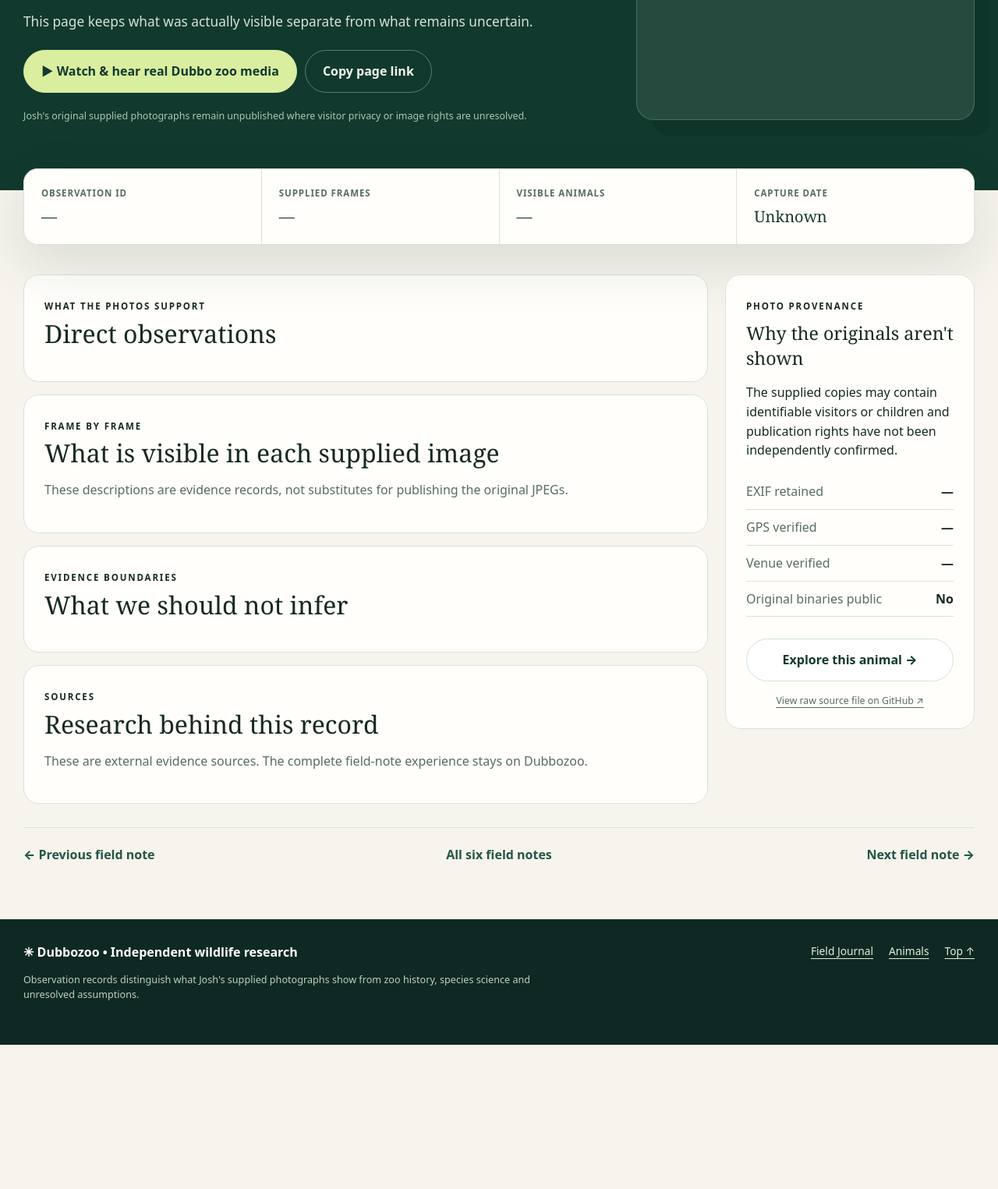
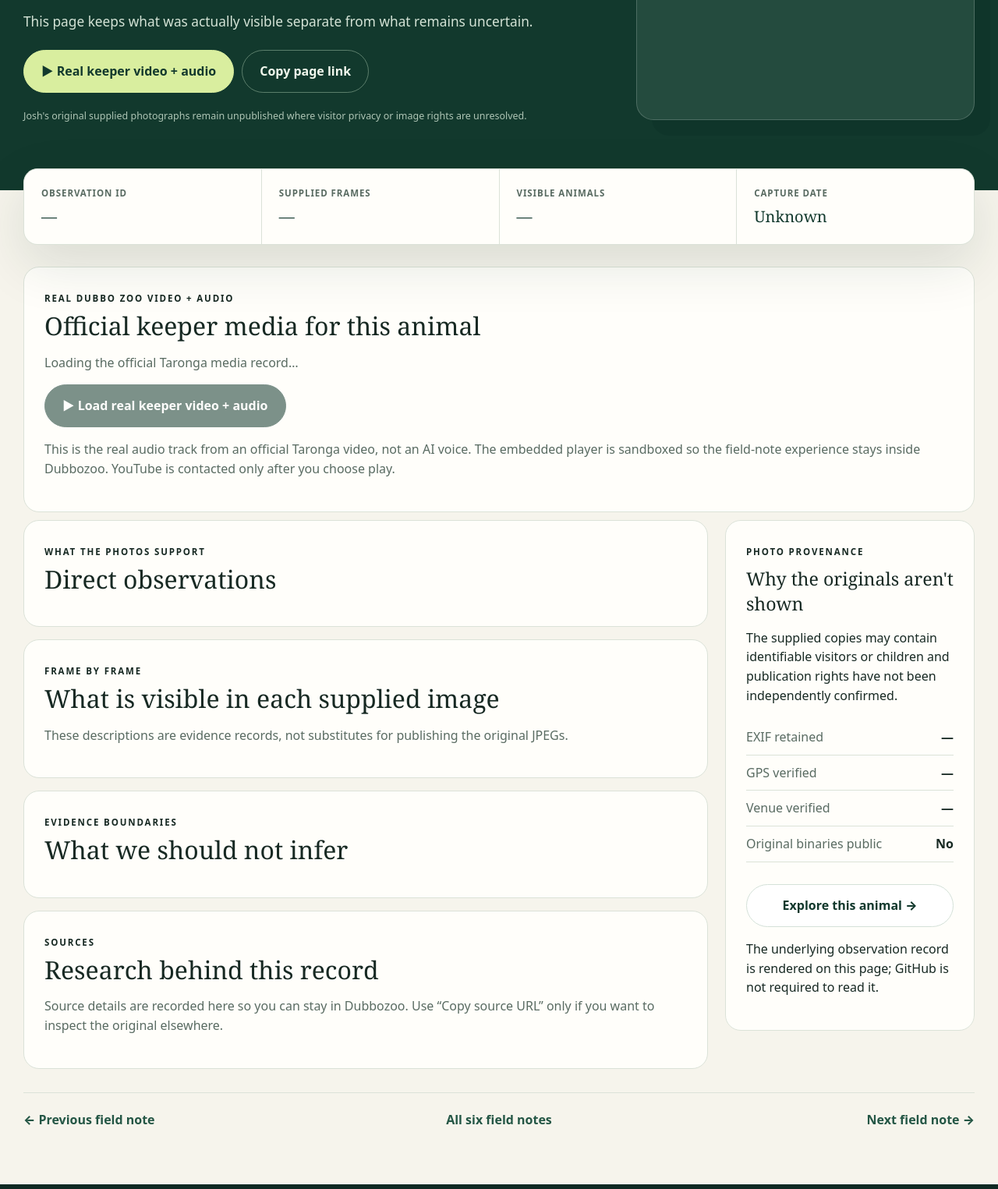
Before and after one commit to joshualparris/Dubbozoo, a plain HTML site: page field-note.html in a window 1280 px wide. Shown: the part 405-1930 px from the top of the page at 78% size. Before the commit the page ends 1745 px from the top, so only its background shows below. Drawn offline with Linux system fonts and the light colour scheme.

Commit message:
feat: embed real media and user-photo gallery in field notes

```diff
--- a/field-note.html
+++ b/field-note.html
@@ -21,7 +21,7 @@
 <h1 id="note-title">Opening field note…</h1>
 <p class="field-note-scientific" id="note-scientific">Loading observation record</p>
 <p class="field-note-lead" id="note-lead">This page keeps what was actually visible separate from what remains uncertain.</p>
-<div class="field-note-actions"><a class="btn lime" id="real-media-link" href="/#real-media">▶ Watch & hear real Dubbo zoo media</a><button class="btn outline" id="copy-note-url" type="button">Copy page link</button></div>
+<div class="field-note-actions"><a class="btn lime" id="real-media-link" href="#field-real-media">▶ Real keeper video + audio</a><button class="btn outline" id="copy-note-url" type="button">Copy page link</button></div>
 <p class="field-note-privacy">Josh's original supplied photographs remain unpublished where visitor privacy or image rights are unresolved.</p>
 </div><figure class="field-note-reference" id="note-reference"><div class="field-note-photo-placeholder">Loading public species-reference image…</div></figure></div>
 </div></header>
@@ -32,16 +32,29 @@
 <article class="summary-tile"><span>Visible animals</span><strong id="summary-subjects">—</strong></article>
 <article class="summary-tile"><span>Capture date</span><strong id="summary-date">Unknown</strong></article>
 </section>
+<section class="field-note-box field-real-media" id="field-real-media" aria-labelledby="field-media-heading">
+  <span class="eyebrow">REAL DUBBO ZOO VIDEO + AUDIO</span>
+  <h2 id="field-media-heading">Official keeper media for this animal</h2>
+  <p class="field-note-muted" id="field-media-summary">Loading the official Taronga media record…</p>
+  <div class="field-media-stage" id="field-media-stage"><button type="button" class="btn" id="field-media-play" disabled>▶ Load real keeper video + audio</button></div>
+  <p class="field-note-muted field-media-fine">This is the real audio track from an official Taronga video, not an AI voice. The embedded player is sandboxed so the field-note experience stays inside Dubbozoo. YouTube is contacted only after you choose play.</p>
+</section>
+<section class="field-note-box user-photo-section" id="user-photo-section" hidden>
+  <span class="eyebrow">JOSH'S SUPPLIED PHOTOS</span>
+  <h2>Giraffe Boardwalk observation gallery</h2>
+  <p class="field-note-muted" id="user-photo-note">Privacy-screened web copies of Josh's supplied photographs. Upload/submission date is not treated as capture date because the copies contain no retained EXIF/GPS.</p>
+  <div class="user-photo-gallery" id="user-photo-gallery"></div>
+</section>
 <section class="field-note-layout"><div class="field-note-primary">
 <article class="field-note-box"><span class="eyebrow">WHAT THE PHOTOS SUPPORT</span><h2>Direct observations</h2><div id="direct-observations"></div></article>
 <article class="field-note-box"><span class="eyebrow">FRAME BY FRAME</span><h2>What is visible in each supplied image</h2><p class="field-note-muted">These descriptions are evidence records, not substitutes for publishing the original JPEGs.</p><div class="frame-list" id="frame-list"></div></article>
 <article class="field-note-box"><span class="eyebrow">EVIDENCE BOUNDARIES</span><h2>What we should not infer</h2><p id="limits-text"></p><div class="unknown-grid" id="unknown-grid"></div></article>
-<article class="field-note-box"><span class="eyebrow">SOURCES</span><h2>Research behind this record</h2><p class="field-note-muted">These are external evidence sources. The complete field-note experience stays on Dubbozoo.</p><div class="source-list" id="source-list"></div></article>
+<article class="field-note-box"><span class="eyebrow">SOURCES</span><h2>Research behind this record</h2><p class="field-note-muted">Source details are recorded here so you can stay in Dubbozoo. Use “Copy source URL” only if you want to inspect the original elsewhere.</p><div class="source-list" id="source-list"></div></article>
 </div><aside class="field-note-aside"><article class="field-note-box sticky-note">
 <span class="eyebrow">PHOTO PROVENANCE</span><h3>Why the originals aren't shown</h3><p id="privacy-detail">The supplied copies may contain identifiable visitors or children and publication rights have not been independently confirmed.</p>
 <dl class="evidence-list"><div><dt>EXIF retained</dt><dd id="evidence-exif">—</dd></div><div><dt>GPS verified</dt><dd id="evidence-gps">—</dd></div><div><dt>Venue verified</dt><dd id="evidence-venue">—</dd></div><div><dt>Original binaries public</dt><dd>No</dd></div></dl>
 <a class="btn paper field-note-animal-link" id="related-animal" href="/#archive">Explore this animal →</a>
-<a class="source-file-link" id="source-file-link" href="#" target="_blank" rel="noopener noreferrer">View raw source file on GitHub ↗</a>
+<p class="source-file-note">The underlying observation record is rendered on this page; GitHub is not required to read it.</p>
 </article></aside></section>
 <nav class="field-note-pagination" aria-label="Previous and next field observation"><a id="previous-note" href="/#journal">← Previous field note</a><a href="/#journal">All six field notes</a><a id="next-note" href="/#journal">Next field note →</a></nav>
 </main>
```
